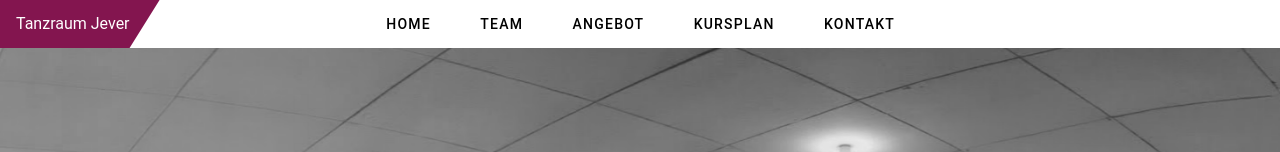
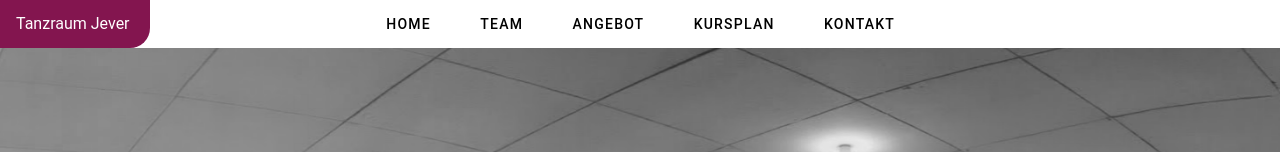
Before and after one commit to b0konon/tanzraum-v2, a Vue app in the folder tanzraum-v2/: page / in a window 1280 px wide. Shown: the top 152 px of the page. Built offline with nearby package versions, Linux system fonts and the light colour scheme; no server answers; a small style sheet from the web is missing.

Commit message:
changed slanted corner to rounded in navbar

```diff
--- a/tanzraum-v2/src/components/NavBar.vue
+++ b/tanzraum-v2/src/components/NavBar.vue
@@ -134,8 +134,8 @@ const getIcon = (index: number) => {
   bottom: 0;
   z-index: 10;
   background-color: rgb(var(--v-theme-primary));
-  clip-path: polygon(0 0, calc(100% - 30px) 0, calc(100% - 60px) 100%, 0 100%);
-  padding-right: 60px;
+  border-bottom-right-radius: 20px;
+  padding-right: 20px;
   padding-left: 16px;
   display: flex;
   align-items: center;
```
Also changed, not shown: tanzraum-v2/src/pages/impressum.vue (+0 -7 lines).
